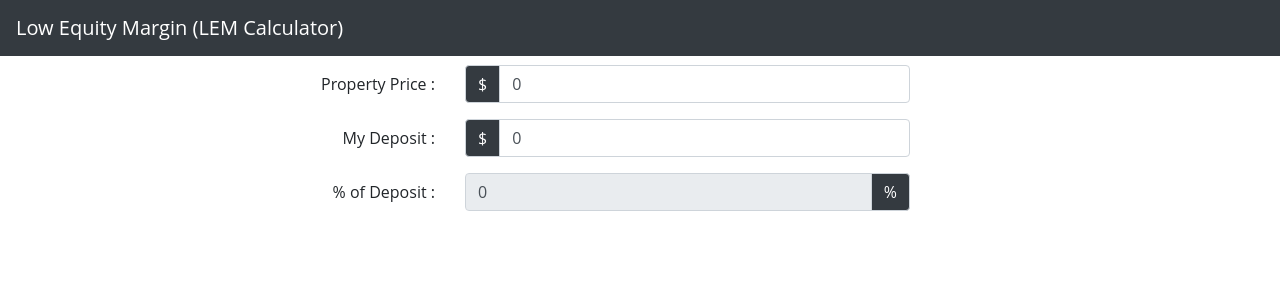
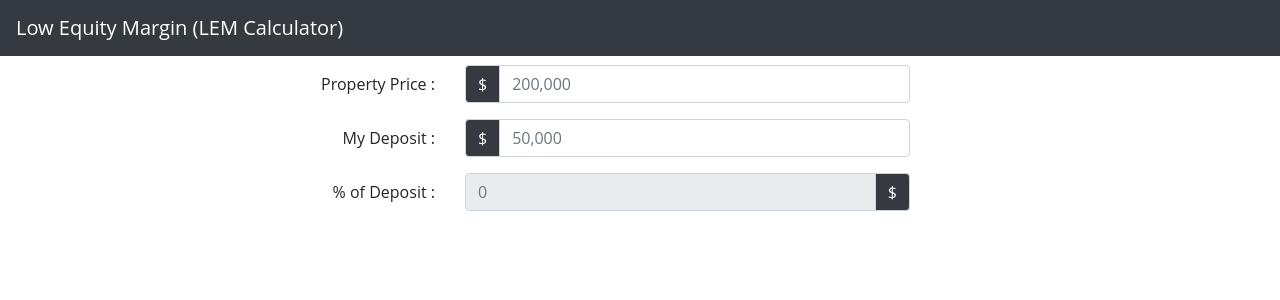
Before and after one commit to yvrkarthik/lemcalculator, a React (Create React App) app: page / in a window 1280 px wide. Shown: the top 300 px of the page. Built offline with nearby package versions, Linux system fonts and the light colour scheme.

Commit message:
code clean up complete
Have changed
1. Moved the percentage calculator component logic into inputtextbox component
2. changed the datatype of inputValue in the inputtextbox component ,percentageOfDeposit, propertyValue, myDeposit in the state props to string

```diff
--- a/src/components/common/inputtextbox.tsx
+++ b/src/components/common/inputtextbox.tsx
@@ -6,7 +6,7 @@ interface IInputTextboxProps {
   inputGroupText: string;
   textboxIdentifier: string;
   isPercentageTextbox: boolean;
-  inputValue: number;
+  inputValue: string;
   handleOnChange?: any;
 }
 // TODO:
@@ -24,7 +24,25 @@ const InputTextbox: React.SFC<IInputTextboxProps> = (
         <label className="col-sm-4 col-5 col-md-5 col-lg-4 col-xl-4 col-form-label text-right">
           {props.textboxLabel}
         </label>
-
+        {props.isPercentageTextbox ? (
+          <div className="input-group  col-sm-6 col-6 col-md-6 col-lg-5 col-xl-5">
+            <input
+              type="text"
+              className="form-control"
+              id={`input_${props.textboxLabel.trim()}`}
+              placeholder={props.placeHolder}
+              readOnly={props.isReadOnly}
+              aria-label={props.textboxLabel}
+              aria-describedby="basic-addon1"
+              value={props.inputValue.toString()}
+            />
+            <div className="input-group-append">
+              <span className="input-group-text text-white bg-dark">
+                {props.inputGroupText}
+              </span>
+            </div>
+          </div>
+        ) : (
           <div className="input-group col-sm-6 col-6 col-md-6 col-lg-5 col-xl-5">
             <div className="input-group-prepend">
               <span
@@ -47,6 +65,7 @@ const InputTextbox: React.SFC<IInputTextboxProps> = (
               min="0"
             />
           </div>
+        )}
       </div>
     </div>
   );
--- a/src/components/lvrcalculator.tsx
+++ b/src/components/lvrcalculator.tsx
@@ -1,11 +1,10 @@
 import * as React from "react";
 import InputTextbox from "./common/inputtextbox";
-import PercentageCalculator from "./common/percentagecalculator";
 
 export interface ILvrCalculatorState {
-  percentageOfDeposit: number;
-  propertyValue: number;
-  myDeposit: number;
+  percentageOfDeposit: string;
+  propertyValue: string;
+  myDeposit: string;
 }
 
 class ILvrCalculator extends React.Component<{}, ILvrCalculatorState> {
@@ -13,20 +12,14 @@ class ILvrCalculator extends React.Component<{}, ILvrCalculatorState> {
     super(props);
 
     this.state = {
-      percentageOfDeposit: 0,
-      propertyValue: 0,
-      myDeposit: 0
+      percentageOfDeposit: "",
+      propertyValue: "",
+      myDeposit: ""
     };
     this.handleMyDeposit = this.handleMyDeposit.bind(this);
     this.handlePropertyPrice = this.handlePropertyPrice.bind(this);
   }
-  componentDidMount() {
-    this.setState(() => ({
-      percentageOfDeposit: 0,
-      propertyValue: 0,
-      myDeposit: 0
-    }));
-  }
+
   render() {
     return (
       <React.Fragment>
@@ -38,7 +31,7 @@ class ILvrCalculator extends React.Component<{}, ILvrCalculatorState> {
           inputGroupText={"$"}
           isPercentageTextbox={false}
           handleOnChange={this.handlePropertyPrice}
-          inputValue={this.state.propertyValue}
+          inputValue={this.state.propertyValue.toString()}
         />
         <InputTextbox
           textboxIdentifier={"myDepositTextBox"}
@@ -48,14 +41,16 @@ class ILvrCalculator extends React.Component<{}, ILvrCalculatorState> {
           inputGroupText={"$"}
           isPercentageTextbox={false}
           handleOnChange={this.handleMyDeposit}
-          inputValue={this.state.myDeposit}
+          inputValue={this.state.myDeposit.toString()}
         />
-        <PercentageCalculator
+        <InputTextbox
+          textboxIdentifier={"myDepositPercentageTextBox"}
           isReadOnly={true}
           textboxLabel="% of Deposit&nbsp;:"
-          placeHolder="20"
-          inputGroupText={"%"}
-          inputValue={this.state.percentageOfDeposit.toString()}
+          placeHolder="0"
+          inputGroupText={"$"}
+          isPercentageTextbox={true}
+          inputValue={this.state.percentageOfDeposit}
         />
       </React.Fragment>
     );
@@ -67,8 +62,8 @@ class ILvrCalculator extends React.Component<{}, ILvrCalculatorState> {
     const propertyVal = e.target.value;
     if (propertyVal === 0 || propertyVal === "") {
       this.setState(() => ({
-        myDeposit: 0,
-        percentageOfDeposit: 0
+        myDeposit: "",
+        percentageOfDeposit: ""
       }));
     }
     this.setState(() => ({
@@ -76,20 +71,29 @@ class ILvrCalculator extends React.Component<{}, ILvrCalculatorState> {
     }));
   }
 
-  // 1. validate the input
   private handleMyDeposit(e: any) {
     const myDepositValue = e.target.value;
-    // check if the property value is 0 or negative number
-    if (this.state.propertyValue <= 0) {
+    /*
+    Return :
+    if the propertyValue is empty
+    if the propertyValue characters are less than 4
+    */
+    if (
+      this.state.propertyValue === "" ||
+      this.state.propertyValue.length <= 4
+    ) {
       this.setState(() => ({
-        myDeposit: 0,
-        percentageOfDeposit: 0
+        myDeposit: "",
+        percentageOfDeposit: ""
       }));
       return;
     } else {
+      /*
+      Convert the string to Int for calculating the %
+      */
       const percentageOfDeposit = this.calculatePercentage(
         myDepositValue,
-        this.state.propertyValue
+        parseInt(this.state.propertyValue)
       );
       this.setState(() => ({
         myDeposit: myDepositValue,
@@ -98,9 +102,10 @@ class ILvrCalculator extends React.Component<{}, ILvrCalculatorState> {
     }
   }
 
-  // calculate the percentage
-  private calculatePercentage(deposit: number, propertyPrice: number): number {
-    return Math.round((deposit / propertyPrice) * 100);
+  // calculate the percentage and display the result with 2 decimals only
+  private calculatePercentage(deposit: number, propertyPrice: number): string {
+    const percentage = ((deposit / propertyPrice) * 100).toPrecision(2);
+    return percentage;
   }
 }
 
```
Lines whose indentation alone changed are shown as unchanged.
